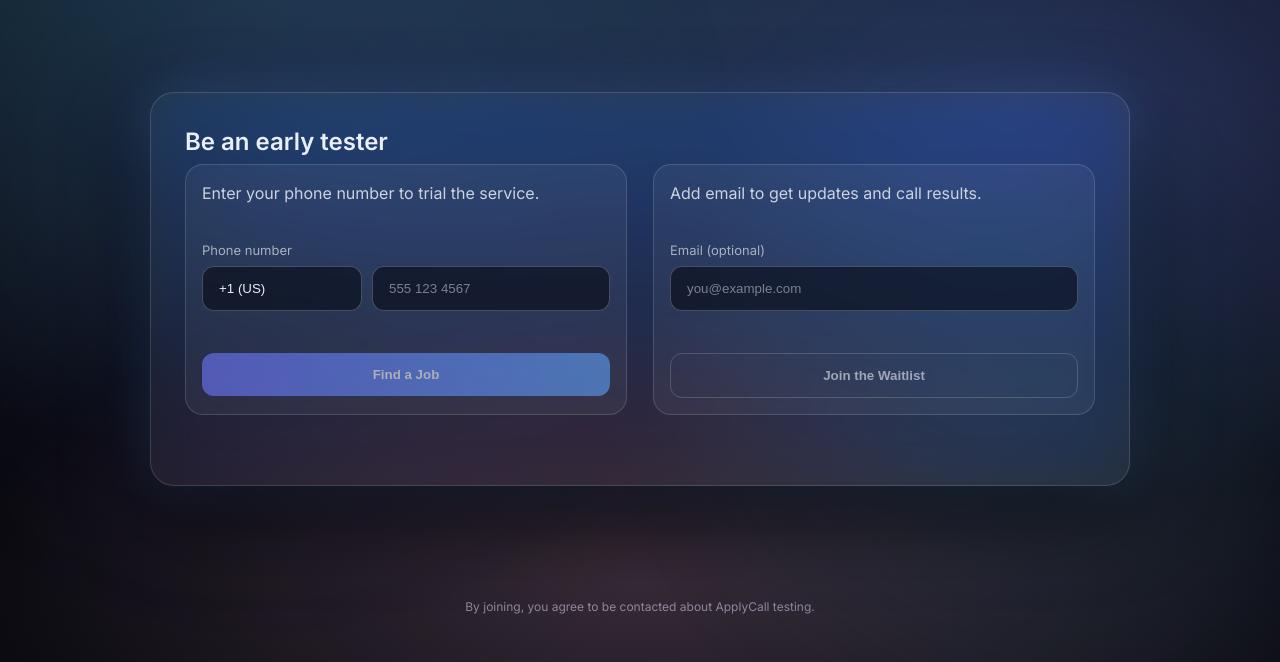
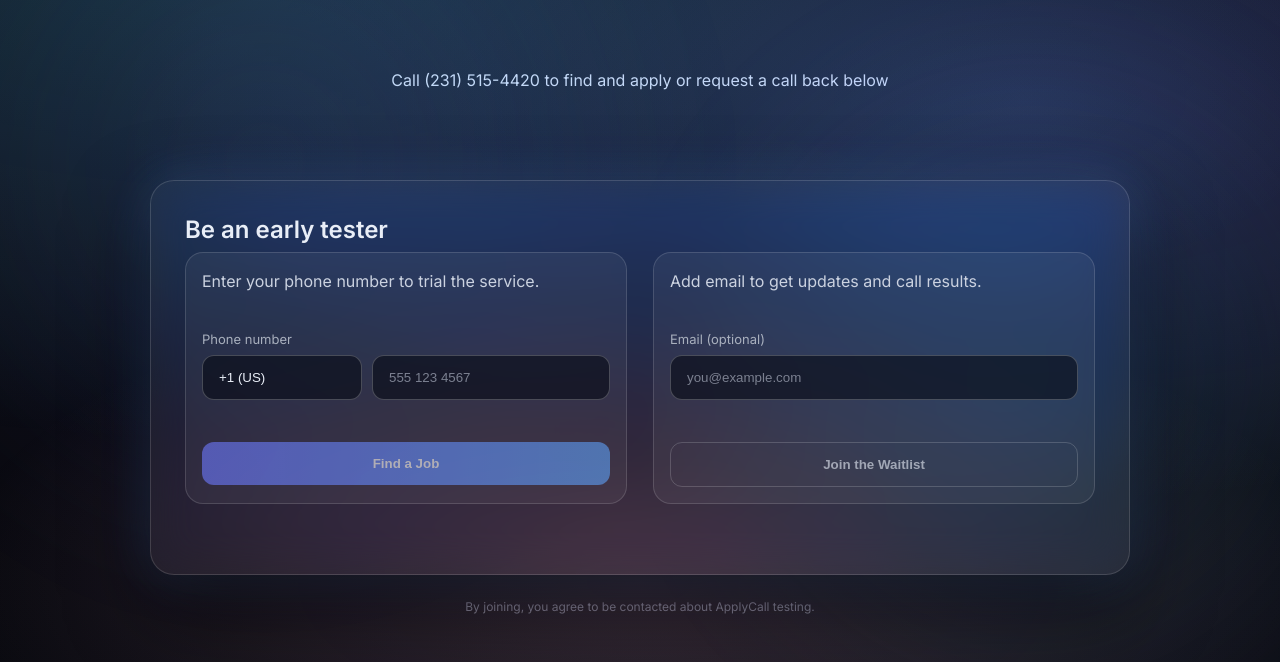
Before and after one commit to applycalljobs/betatest, a plain HTML site: page index.html in a window 1280 px wide. Shown: the part 138-800 px from the top of the page. Drawn offline with Linux system fonts and the light colour scheme.

Commit message:
Update index.html

```diff
--- a/index.html
+++ b/index.html
@@ -16,6 +16,7 @@
         <div class="logo">ApplyCall</div>
         <div class="tag">One Call to Find and Apply for all Jobs</div>
       </header>
+      <div class="header-cta">Call (231) 515-4420 to find and apply or request a call back below</div>
       <section class="card">
         <h1 class="title">Be an early tester</h1>
         <form id="interest-form" novalidate>
```
